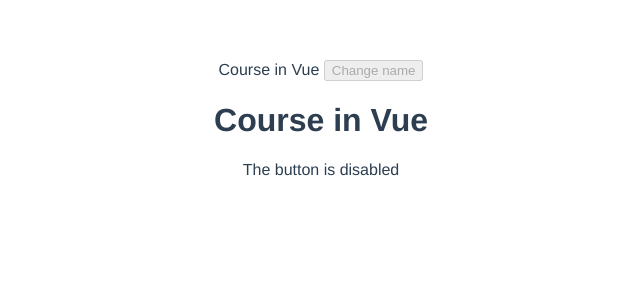
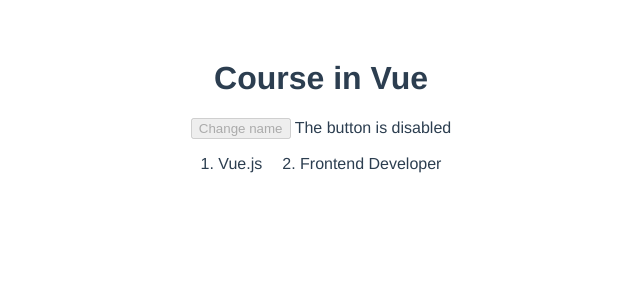
Before and after one commit to vishchak/vue-proj, a Vue app: page / in a window 1280 px wide. Shown: the top 300 px of the page, without its empty margins (319-959 px from the left). Built offline with nearby package versions, Linux system fonts and the light colour scheme.

Commit message:
add and display an array of strings;

```diff
--- a/src/components/skills.vue
+++ b/src/components/skills.vue
@@ -1,10 +1,14 @@
 <template>
   <div class="skills">
-    {{ name }}
-    <button v-on:click="changeName" v-bind:disabled="btnState">Change name</button>
+    <h1 v-once>{{ name }}</h1>
+    <button v-on:click="changeName" :disabled="btnState">Change name</button>
+    {{ btnState ? 'The button is disabled' : 'The button is active' }}
+    <div class="holder">
+      <ul>
+        <li v-for="(data, index) in skills" :key="index">{{ index + 1 }}. {{ data.skill }}</li>
+      </ul>
+    </div>
   </div>
-  <h1 v-once>{{name}}</h1>
-{{ btnState ? 'The button is disabled' : 'The button is actives'}}
 </template>
 
 <script>
@@ -13,13 +17,22 @@ export default {
   data() {
     return {
       name: 'Course in Vue',
-      btnState: true
+      btnState: true,
+      skills: [
+        {"skill": "Vue.js"},
+        {"skill": "Frontend Developer"}
+      ]
+    };
+  },
+  methods: {
+    changeName() {
+      this.name = 'New Name';
+      this.btnState = !this.btnState;
     }
   }
-}
+};
 </script>
 
-<!-- Add "scoped" attribute to limit CSS to this component only -->
 <style scoped>
 h3 {
   margin: 40px 0 0;
```
